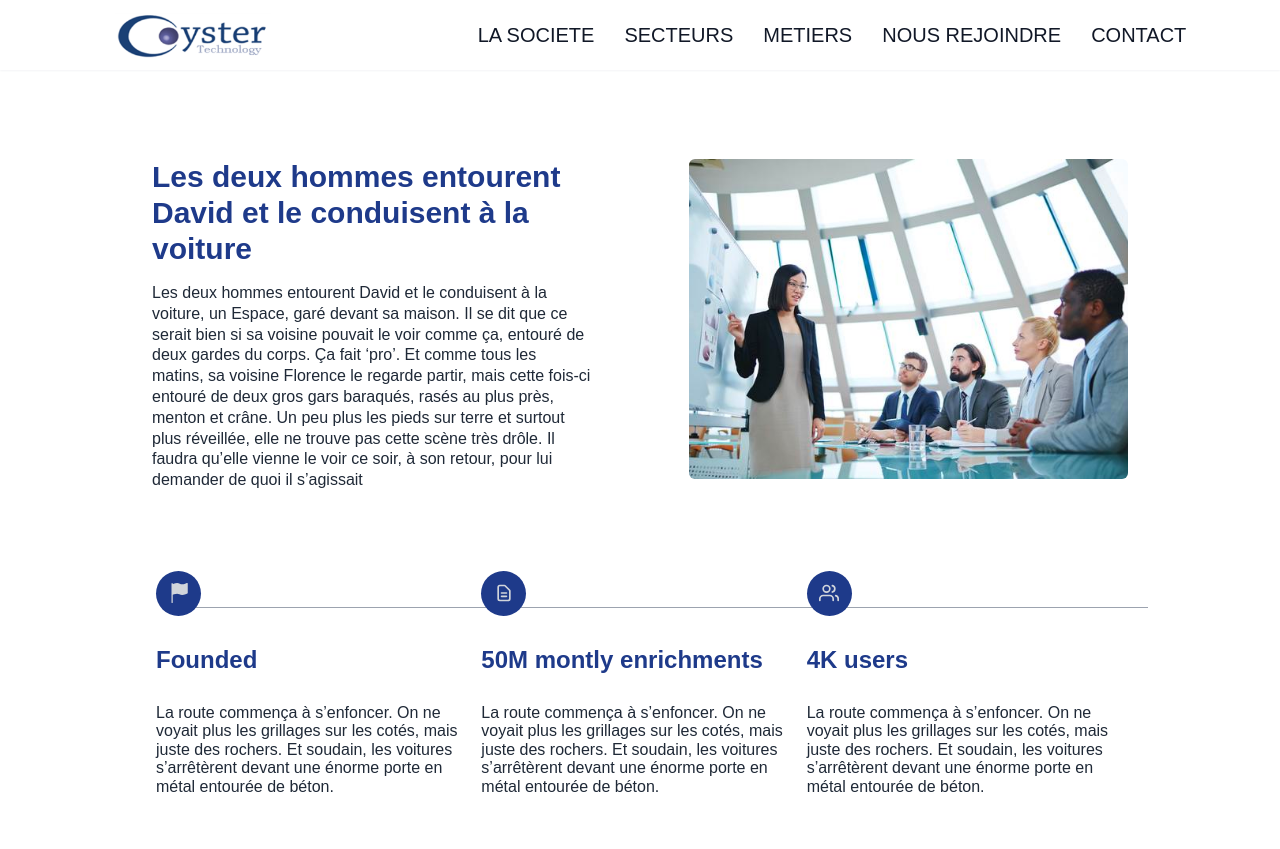
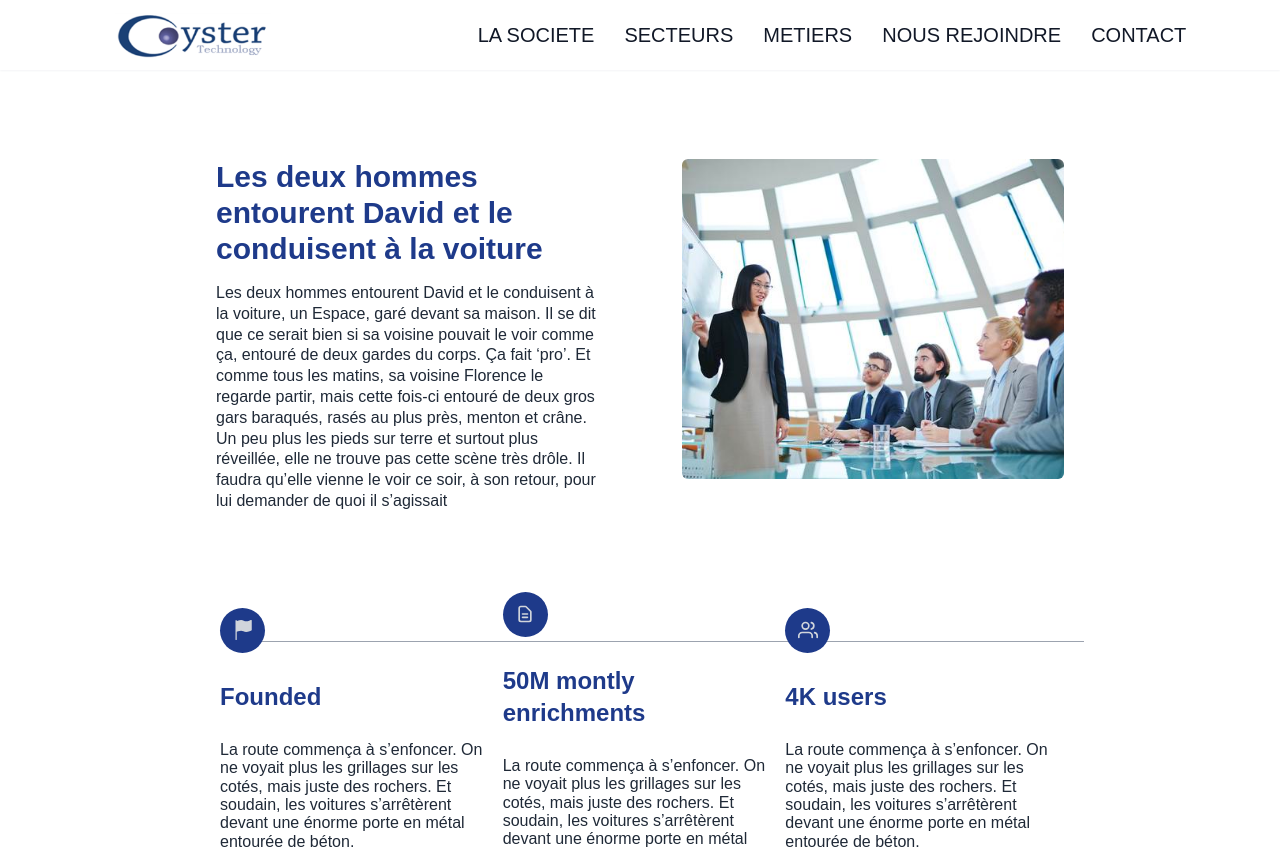
Before and after one commit to workhard2021/oyster-technology-informatique, a Next.js app: page /notre-adn in a window 1280 px wide. Shown: the top 849 px of the page. Built offline with nearby package versions, Linux system fonts and the light colour scheme.

Commit message:
update s

```diff
--- a/components/about.tsx
+++ b/components/about.tsx
@@ -6,7 +6,7 @@ import {FaTeamspeak} from 'react-icons/fa';
 
 
 export const About=({data,list_mission}:any)=>{
-    return (<div className="relative w-full mb-32 md:w-[80%] p-6 m-auto md:my-[65px] my-[30px]">
+    return (<div className="relative w-full mb-30 md:w-[70%] p-6 m-auto md:my-[65px] my-[30px]">
          {/* first block */}
          <div className="flex flex-wrap justify-between">
            <div className="md:w-[45%] w-full">
--- a/components/item-offre.tsx
+++ b/components/item-offre.tsx
@@ -45,7 +45,7 @@ export const ItemOffres=({data,presentation}:any)=>{
 
 ItemOffres.defaultProps={
       presentation:{title:'Fondé en 2016, Maestis mobilise aujourd’hui plus de 60 consultants, aux compétences pluridisciplinaires, pour accompagner ses clients dans la réflexion stratégique et pour définir une méthode d’exécution pilotée par la valeur.',
-          slug:'/adn',
+          slug:'/notre-adn',
           name:'Notre mission',
           sub_title:'Faire émerger des solutions qui font consensus, parce qu’elles sont exécutables et de les déployer de la manière la plus efficiente possible.',
       },
--- a/components/nos-valeur.tsx
+++ b/components/nos-valeur.tsx
@@ -1,5 +1,5 @@
 export const NosValeur=({data}:any)=>{
-        return (<div className="relative w-full mb-32 md:w-[80%] p-6 m-auto md:my-[65px] my-[30px]">
+        return (<div className="relative w-full mb-30 md:w-[70%] p-6 m-auto md:my-[65px] my-[30px]">
             <div className="w-full m-auto flex justify-between items-start space-y-2 flex-wrap">
                   <div className='md:w-[45%] w-full'>
                        <h1 className='w-full text-3xl font-bold py-4 text-blue-900 '>{data.title}</h1>
```
